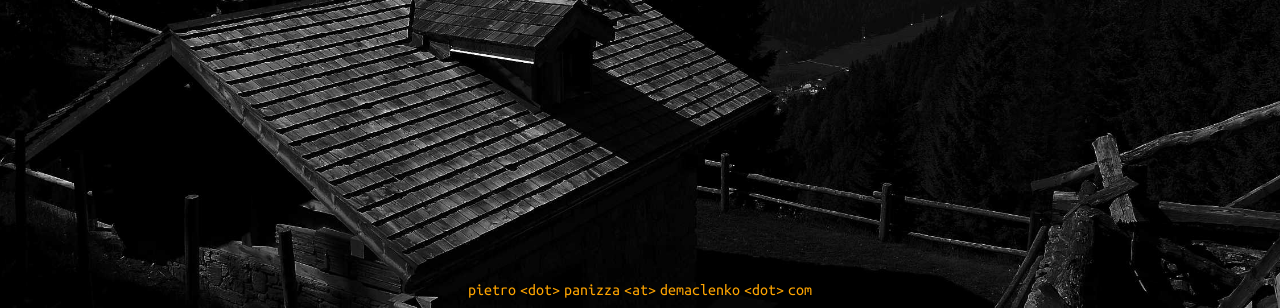
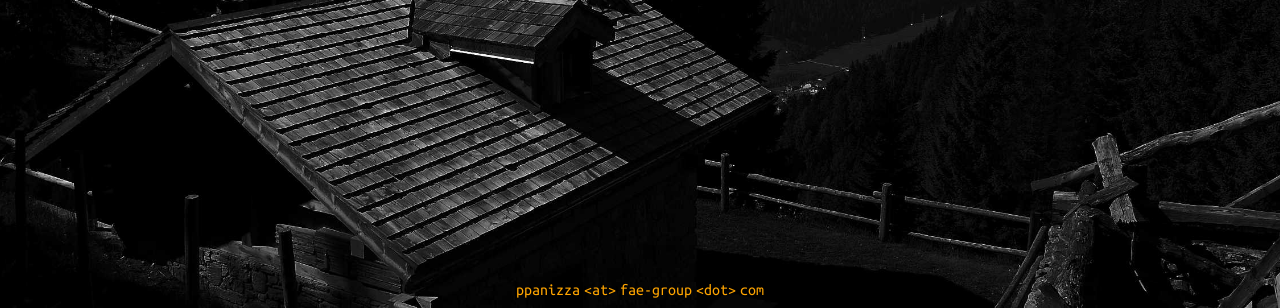
Before and after one commit to pietrop88/pietrop88.github.io, a plain HTML site: page index.html in a window 1280 px wide. Shown: the part 492-800 px from the top of the page. Drawn offline with Linux system fonts and the light colour scheme; files whose address does not match are found by name.

Commit message:
Update email

```diff
--- a/index.html
+++ b/index.html
@@ -35,7 +35,7 @@
     </section>
   </div>
   <footer>
-    pietro &lt;dot&gt; panizza &lt;at&gt; demaclenko &lt;dot&gt; com
+    ppanizza &lt;at&gt; fae-group &lt;dot&gt; com
   </footer>
 </body>
 
```
